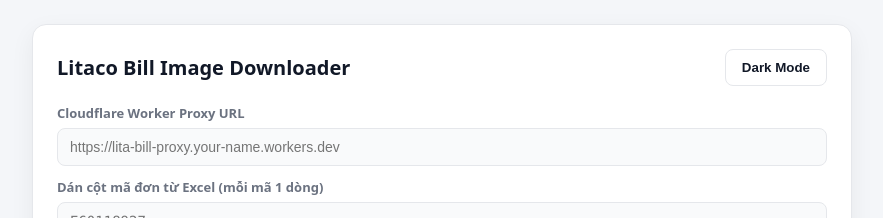
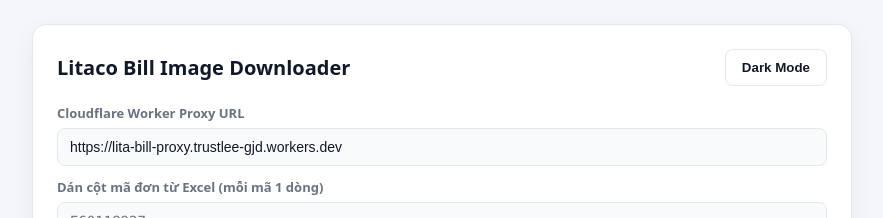
Before and after one commit to TrustLee04/GJD-RitaBillCheck, a plain HTML site: page index.html in a window 1280 px wide. Shown: the top 218 px of the page, without its empty margins (198-1081 px from the left). Drawn offline with nearby package versions, Linux system fonts and the light colour scheme.

Commit message:
Update default worker URL in index.html

```diff
--- a/index.html
+++ b/index.html
@@ -146,7 +146,7 @@
     // Khôi phục theme và Worker URL đã lưu
     const savedTheme = localStorage.getItem("litaco_theme") || "light";
     setTheme(savedTheme);
-    workerInput.value = localStorage.getItem("litaco_worker_url") || "";
+    workerInput.value = localStorage.getItem("litaco_worker_url") || "https://lita-bill-proxy.trustlee-gjd.workers.dev";
 
     themeBtn.addEventListener("click", () => {
       const next = document.documentElement.getAttribute("data-theme") === "dark" ? "light" : "dark";
```
